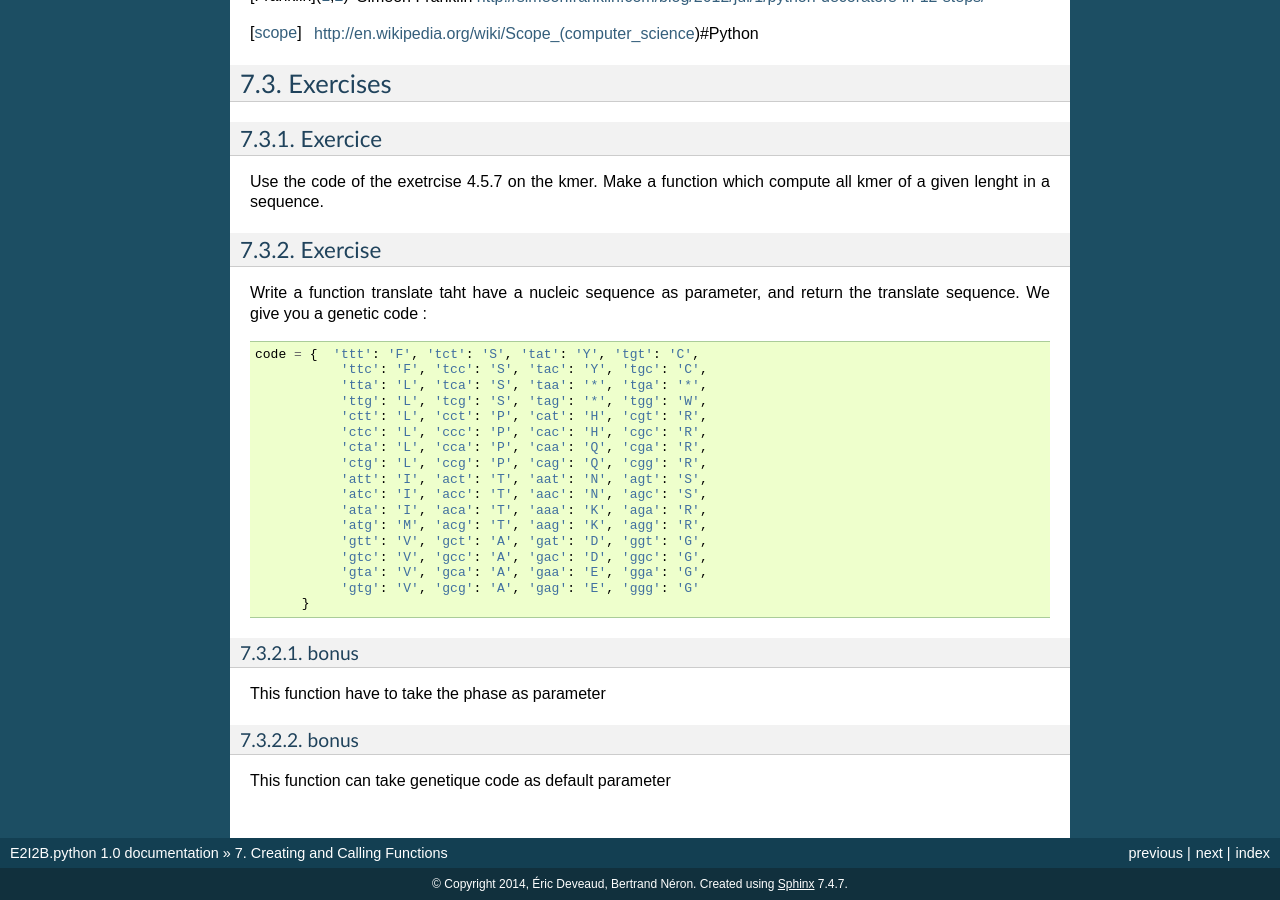
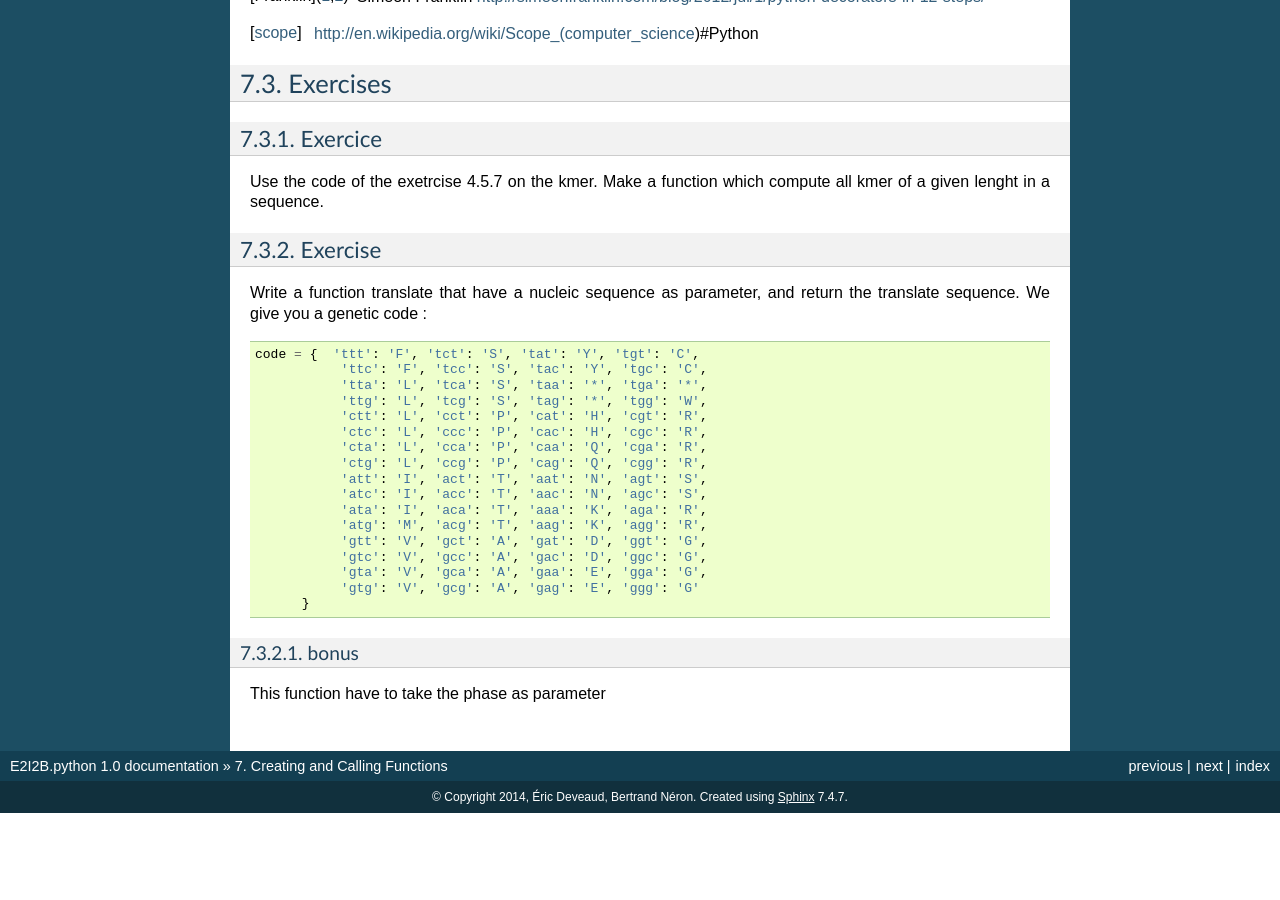
Before and after one commit to C3BI-pasteur-fr/python-course-1, a Sphinx documentation site: the page built from source/Creating_and_Calling_Functions.rst, in a window 1280 px wide and 900 px high, scrolled down 11401 px. Built offline with Sphinx 7.4.7, drawn with Linux system fonts in a browser that asks for light colours; after the commit the page ends 12214 px from its top, so only the background shows below that.

Commit message:
remove bonus from "translate" exercise

```diff
--- a/source/Creating_and_Calling_Functions.rst
+++ b/source/Creating_and_Calling_Functions.rst
@@ -580,7 +580,7 @@ in a sequence.
 Exercise
 --------
 
-Write a function translate taht have a nucleic sequence as parameter, and return the translate sequence.
+Write a function translate that have a nucleic sequence as parameter, and return the translate sequence.
 We give you a genetic code : ::
 
    code = {  'ttt': 'F', 'tct': 'S', 'tat': 'Y', 'tgt': 'C',
@@ -605,8 +605,3 @@ bonus
 ^^^^^
 
 This function have to take the phase as parameter
-
-bonus
-^^^^^
-
-This function can take genetique code as default parameter
```
